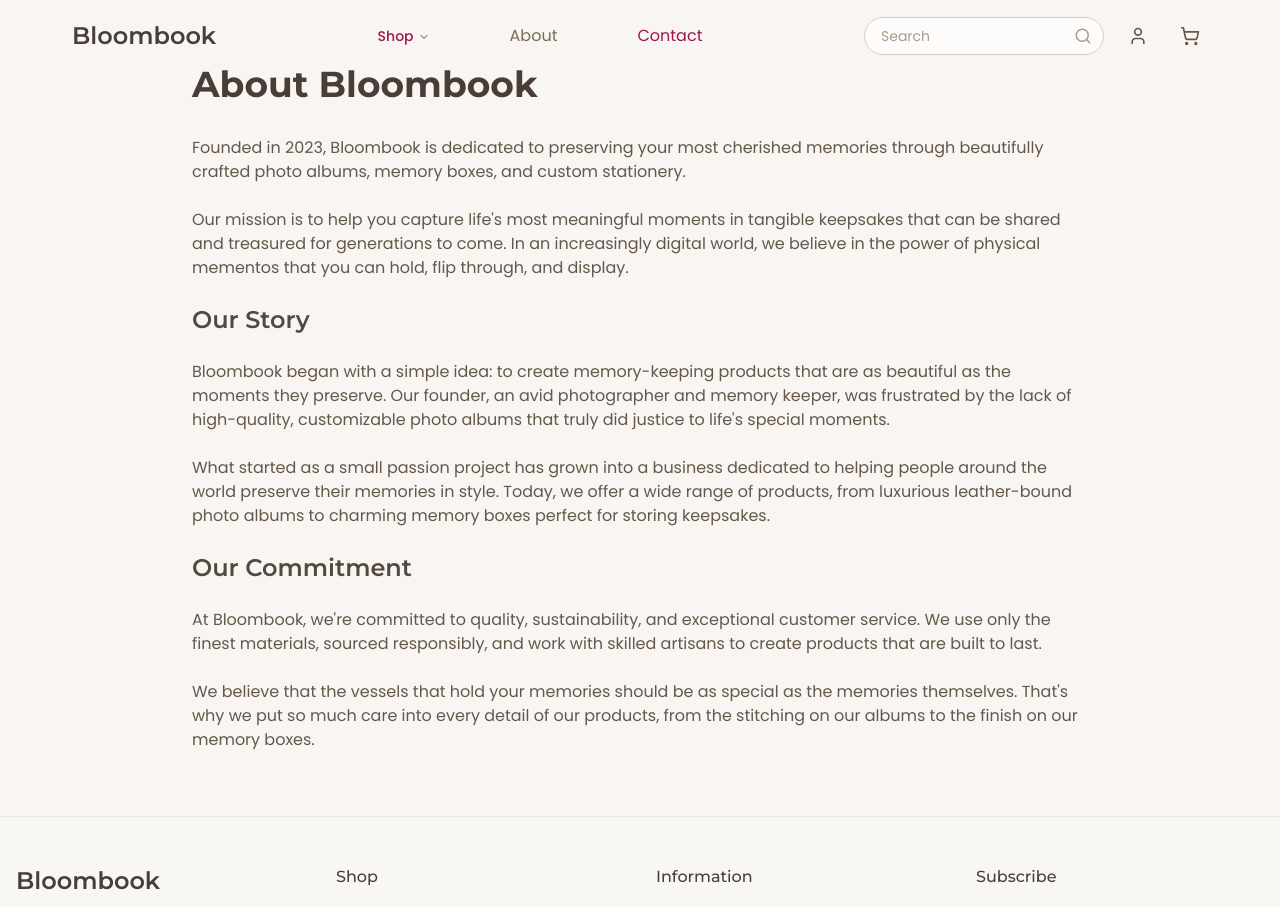
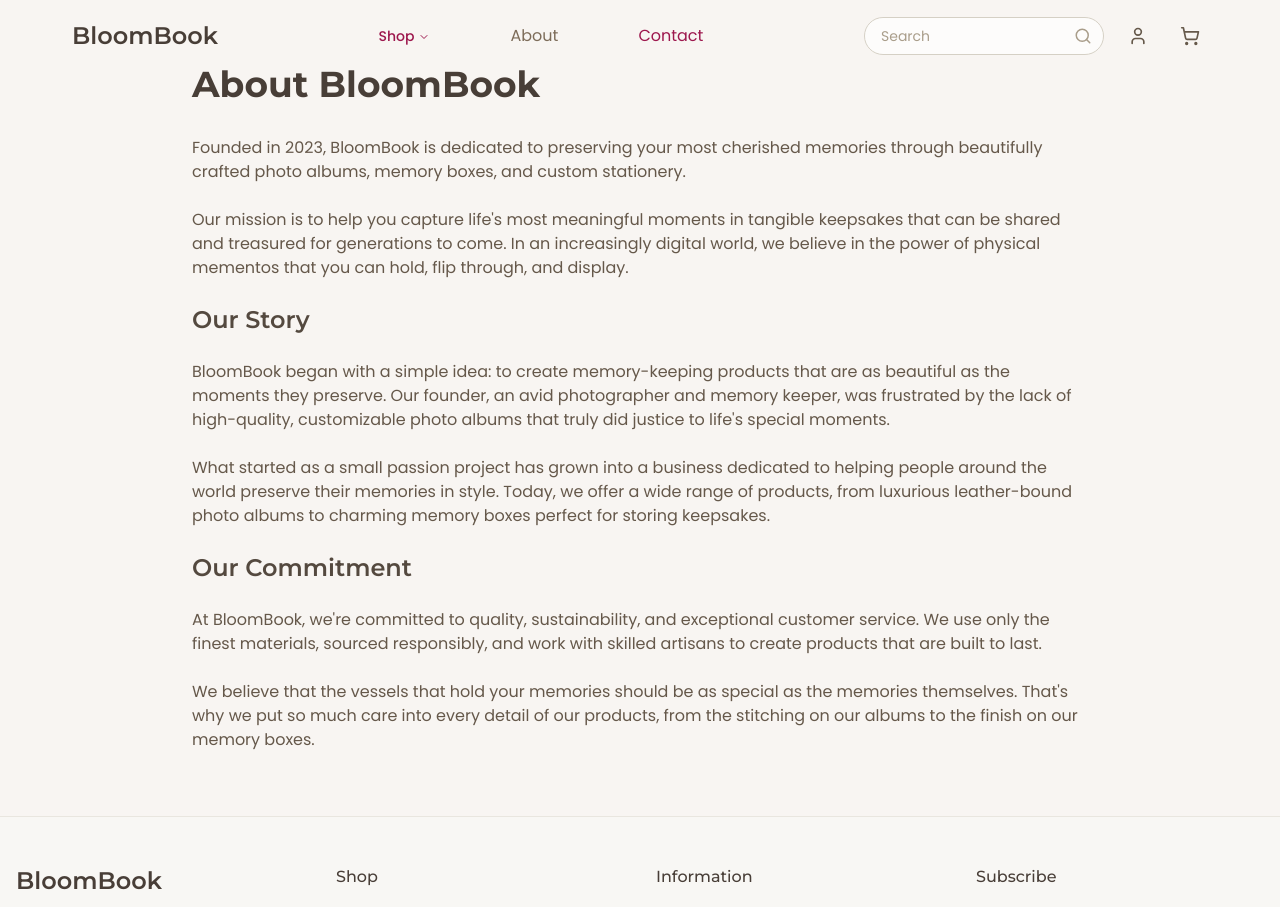
Before and after one commit to julianapart/bloombook-shop, a React (Vite) app: page /about in a window 1280 px wide. Shown: the top 907 px of the page. Built offline with nearby package versions, Linux system fonts and the light colour scheme.

Commit message:
Rename "Bloombook" to "BloomBook"
Updates the site to use the correct capitalization of the company name.

```diff
--- a/src/components/Footer.tsx
+++ b/src/components/Footer.tsx
@@ -1,3 +1,4 @@
+
 import { Link } from 'react-router-dom';
 import { Facebook, Instagram, Twitter } from 'lucide-react';
 
@@ -11,7 +12,7 @@ const Footer = () => {
           {/* Brand */}
           <div className="col-span-1 md:col-span-1">
             <Link to="/" className="font-serif text-2xl font-semibold text-bloombook-900">
-              Bloombook
+              BloomBook
             </Link>
             <p className="mt-4 text-bloombook-600 text-sm leading-relaxed">
               Handcrafted with love, our products celebrate life's precious moments through
@@ -109,7 +110,7 @@ const Footer = () => {
 
         {/* Bottom */}
         <div className="mt-12 pt-6 border-t border-bloombook-200 flex flex-col md:flex-row justify-between items-center text-sm text-bloombook-500">
-          <p>© {currentYear} Bloombook. All rights reserved.</p>
+          <p>© {currentYear} BloomBook. All rights reserved.</p>
           <div className="mt-4 md:mt-0 flex space-x-6">
             <Link to="/privacy" className="hover:text-bloombook-800 transition-colors">
               Privacy Policy
--- a/src/components/Header.tsx
+++ b/src/components/Header.tsx
@@ -64,7 +64,7 @@ const Header = () => {
       <div className="container mx-auto">
         <div className="flex items-center justify-between">
           <Link to="/" className="font-serif text-2xl font-semibold text-bloombook-900 transition-all hover:opacity-80">
-            Bloombook
+            BloomBook
           </Link>
 
           <div className="hidden md:flex flex-1 justify-center">
@@ -209,7 +209,7 @@ const Header = () => {
                 <div className="py-4 flex flex-col h-full">
                   <div className="mb-8">
                     <Link to="/" className="font-serif text-xl font-semibold text-bloombook-900 hover:text-bloombook-700">
-                      Bloombook
+                      BloomBook
                     </Link>
                   </div>
 
--- a/src/components/Hero.tsx
+++ b/src/components/Hero.tsx
@@ -39,7 +39,7 @@ const Hero = () => {
             Est. 2015
           </span>
           <h1 className="mt-2 mb-6 text-5xl md:text-7xl font-semibold text-pink-900 font-serif">
-            Bloombook
+            BloomBook
           </h1>
           <p className="mx-auto mb-8 text-xl font-handwriting text-teal-800 max-w-xl">
             Bringing you joy
--- a/src/pages/About.tsx
+++ b/src/pages/About.tsx
@@ -9,11 +9,11 @@ const About = () => {
       <Header />
       <main className="flex-grow container mx-auto px-4 py-16">
         <div className="max-w-4xl mx-auto">
-          <h1 className="text-4xl font-serif font-bold text-bloombook-900 mb-8">About Bloombook</h1>
+          <h1 className="text-4xl font-serif font-bold text-bloombook-900 mb-8">About BloomBook</h1>
 
           <div className="prose prose-lg max-w-none text-bloombook-700 space-y-6">
             <p>
-              Founded in 2023, Bloombook is dedicated to preserving your most cherished memories through beautifully crafted photo albums, memory boxes, and custom stationery.
+              Founded in 2023, BloomBook is dedicated to preserving your most cherished memories through beautifully crafted photo albums, memory boxes, and custom stationery.
             </p>
 
             <p>
@@ -23,7 +23,7 @@ const About = () => {
             <h2 className="text-2xl font-serif font-semibold text-bloombook-800 mt-10 mb-4">Our Story</h2>
 
             <p>
-              Bloombook began with a simple idea: to create memory-keeping products that are as beautiful as the moments they preserve. Our founder, an avid photographer and memory keeper, was frustrated by the lack of high-quality, customizable photo albums that truly did justice to life's special moments.
+              BloomBook began with a simple idea: to create memory-keeping products that are as beautiful as the moments they preserve. Our founder, an avid photographer and memory keeper, was frustrated by the lack of high-quality, customizable photo albums that truly did justice to life's special moments.
             </p>
 
             <p>
@@ -33,7 +33,7 @@ const About = () => {
             <h2 className="text-2xl font-serif font-semibold text-bloombook-800 mt-10 mb-4">Our Commitment</h2>
 
             <p>
-              At Bloombook, we're committed to quality, sustainability, and exceptional customer service. We use only the finest materials, sourced responsibly, and work with skilled artisans to create products that are built to last.
+              At BloomBook, we're committed to quality, sustainability, and exceptional customer service. We use only the finest materials, sourced responsibly, and work with skilled artisans to create products that are built to last.
             </p>
 
             <p>
--- a/src/pages/Contact.tsx
+++ b/src/pages/Contact.tsx
@@ -1,3 +1,4 @@
+
 import React from 'react';
 import Header from '@/components/Header';
 import Footer from '@/components/Footer';
--- a/src/pages/Index.tsx
+++ b/src/pages/Index.tsx
@@ -125,7 +125,7 @@ const Index = () => {
                 About Us
               </h2>
               <p className="text-bloombook-600 mb-4 leading-relaxed">
-                Bloombook was founded in 2015 with a simple mission: to help people preserve their most precious memories
+                BloomBook was founded in 2015 with a simple mission: to help people preserve their most precious memories
                 in beautiful, handcrafted keepsakes that will last for generations.
               </p>
               <p className="text-bloombook-600 mb-6 leading-relaxed">
```
